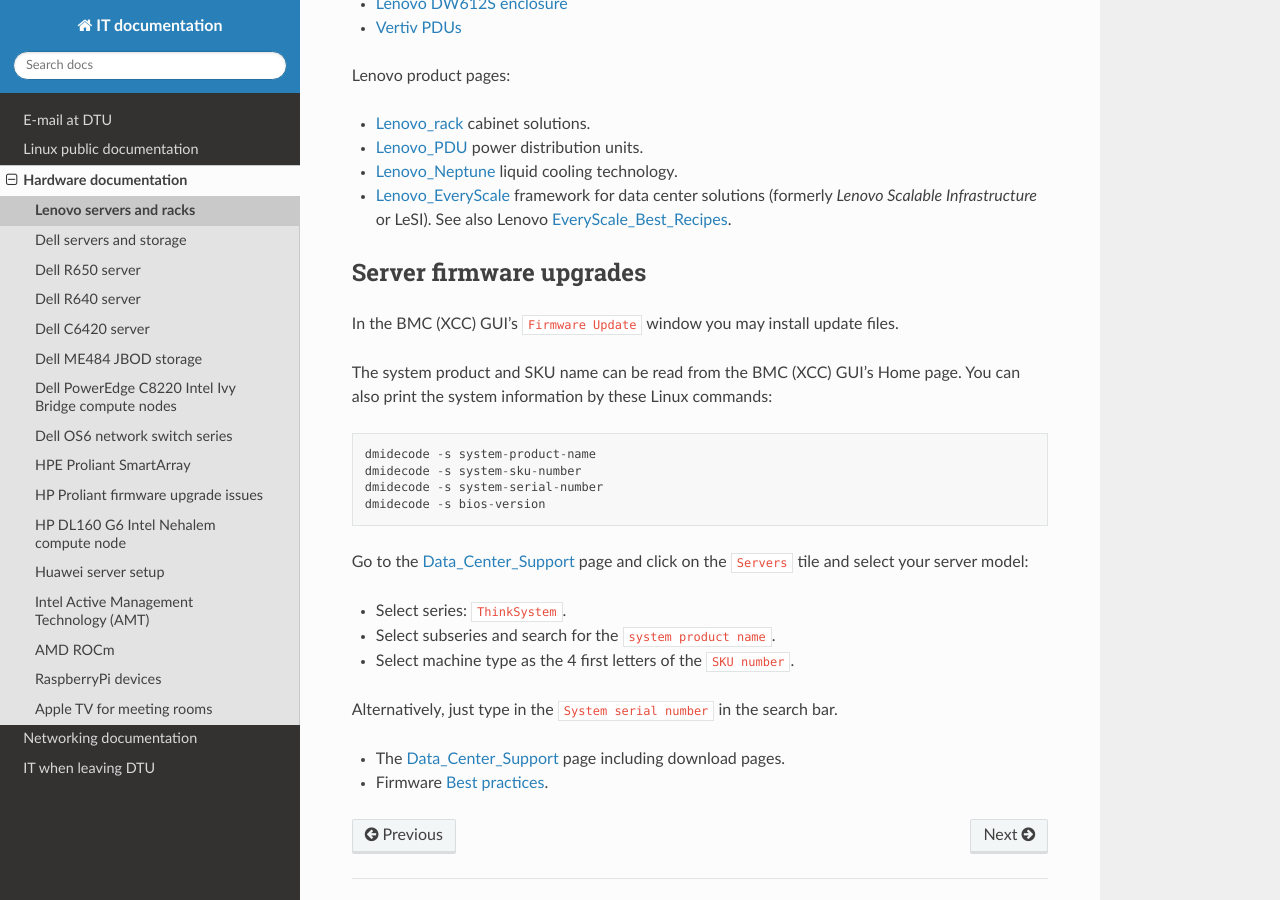
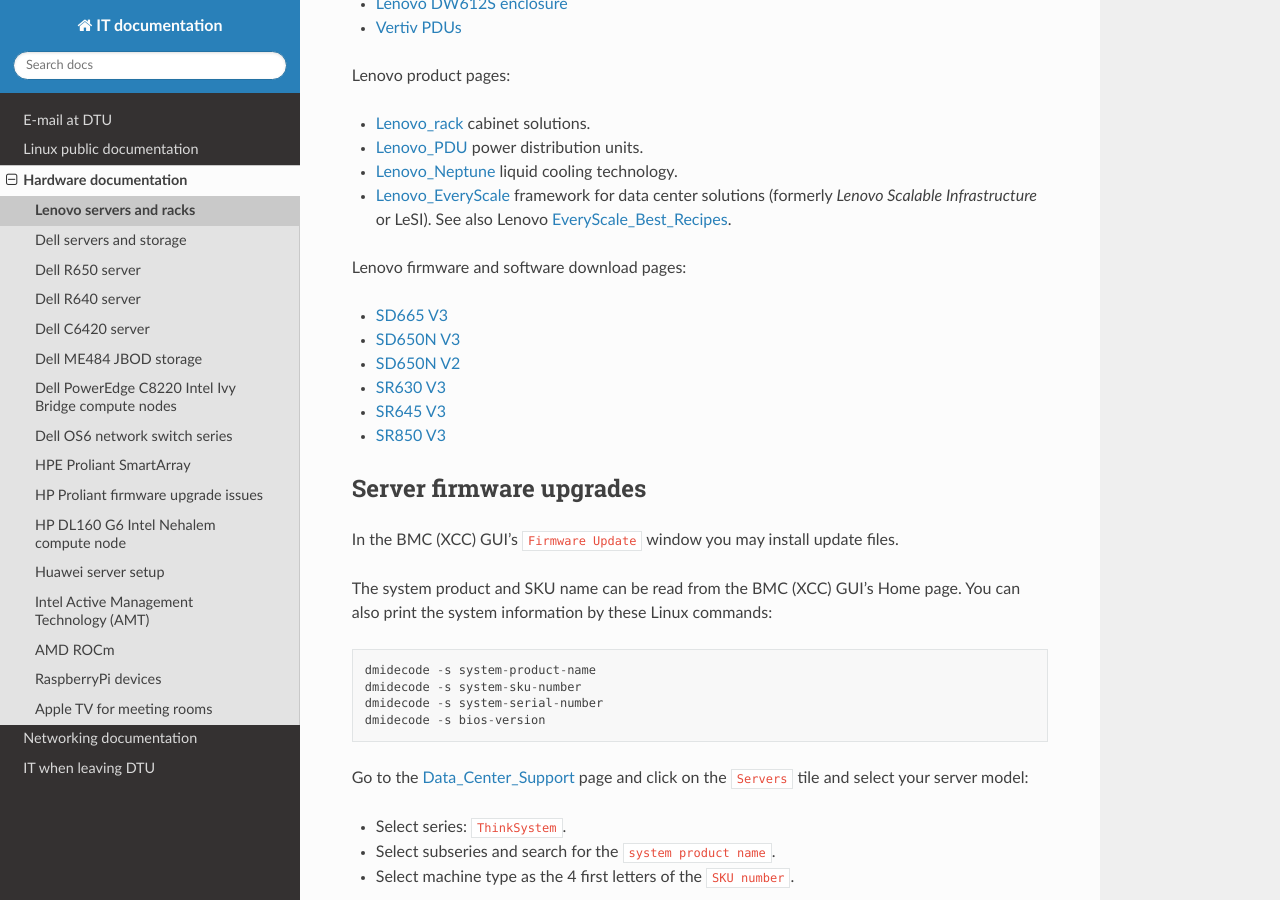
Before and after one commit to OleHolmNielsen/ITwiki, a Sphinx documentation site: the page built from docs/Lenovo_servers_and_racks.rst, in a window 1280 px wide and 900 px high, scrolled down 384 px. Built offline with Sphinx 7.4.7 and the Read the Docs theme 3.1.0, drawn with Linux system fonts in a browser that asks for light colours.

Commit message:
Lenovo firmware and software download pages

```diff
--- a/docs/Lenovo_servers_and_racks.rst
+++ b/docs/Lenovo_servers_and_racks.rst
@@ -31,6 +31,15 @@
 .. _Lenovo_Neptune: https://www.lenovo.com/us/en/servers-storage/neptune/
 .. _EveryScale_Best_Recipes: https://support.lenovo.com/us/en/solutions/HT510136
 
+Lenovo firmware and software download pages:
+
+* `SD665 V3 <https://datacentersupport.lenovo.com/us/en/products/servers/thinksystem/sd665-v3/7d9p/downloads/driver-list/>`_
+* `SD650N V3 <https://datacentersupport.lenovo.com/us/en/products/servers/thinksystem/sd650nv3/7d7n/downloads/driver-list/>`_
+* `SD650N V2 <https://datacentersupport.lenovo.com/us/en/products/servers/thinksystem/sd650-n-v2/7d1n/downloads/driver-list/>`_
+* `SR630 V3 <https://datacentersupport.lenovo.com/us/en/products/servers/thinksystem/sr630v3/7d73/downloads/driver-list/>`_
+* `SR645 V3 <https://datacentersupport.lenovo.com/us/en/products/servers/thinksystem/sr645v3/7d9c/downloads/driver-list/>`_
+* `SR850 V3 <https://datacentersupport.lenovo.com/us/en/products/servers/thinksystem/sr850v3/7d96/downloads/driver-list/>`_
+
 Server firmware upgrades
 ==========================
 
```
